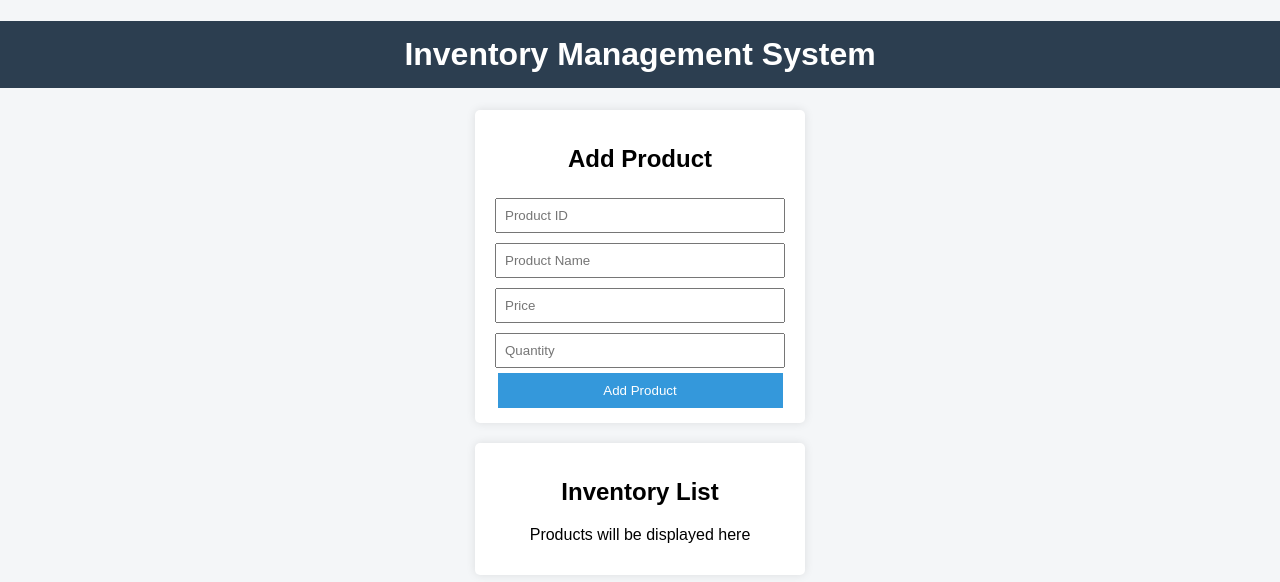
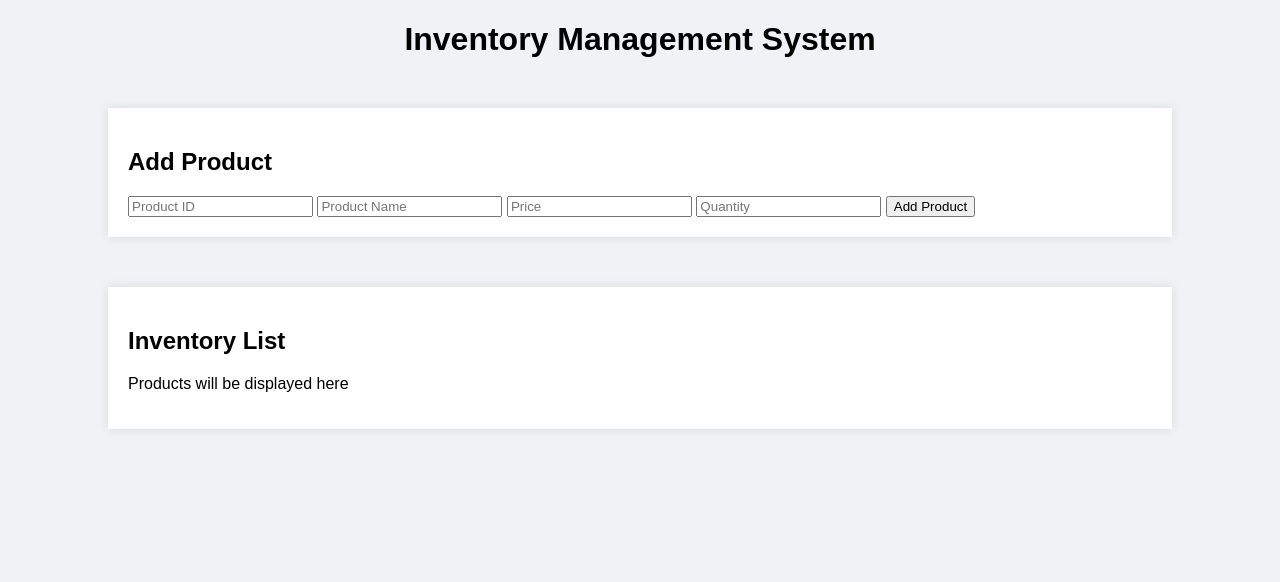
Before and after one commit to maliha-shazad/Major-Assignment-Group, a plain HTML site: page Inventory-Management-System/frontend/index.html in a window 1280 px wide. Drawn offline with Linux system fonts and the light colour scheme.

Commit message:
Update style.css

```diff
--- a/Inventory-Management-System/frontend/style.css
+++ b/Inventory-Management-System/frontend/style.css
@@ -1,41 +1,58 @@
 body {
     font-family: Arial, sans-serif;
-    background-color: #f4f6f8;
+    background-color: #f0f2f5;
     margin: 0;
     padding: 0;
+}
+
+.container {
+    width: 80%;
+    margin: 50px auto;
+    background-color: #fff;
+    padding: 20px;
+    box-shadow: 0 0 10px rgba(0, 0, 0, 0.1);
+}
+
+h1 {
+    text-align: center;
+    margin-bottom: 20px;
+}
+
+form {
+    display: flex;
+    justify-content: space-between;
+    margin-bottom: 20px;
+}
+
+form input {
+    padding: 5px;
+    margin-right: 10px;
+    flex: 1;
+}
+
+form button {
+    padding: 5px 10px;
+}
+
+table {
+    width: 100%;
+    border-collapse: collapse;
+}
+
+table, th, td {
+    border: 1px solid #ccc;
+}
+
+th, td {
+    padding: 10px;
     text-align: center;
 }
 
-h1 {
-    background-color: #2c3e50;
-    color: white;
-    padding: 15px;
-}
-
-.container {
-    background: white;
-    width: 300px;
-    margin: 20px auto;
-    padding: 15px;
-    border-radius: 5px;
-    box-shadow: 0 0 10px rgba(0,0,0,0.1);
-}
-
-input {
-    width: 90%;
-    padding: 8px;
-    margin: 5px 0;
-}
-
-button {
-    padding: 10px;
-    width: 95%;
-    background-color: #3498db;
-    border: none;
-    color: white;
+button.edit, button.delete {
+    padding: 5px 10px;
+    margin: 0 2px;
     cursor: pointer;
 }
 
-button:hover {
-    background-color: #2980b9;
-}
+button.edit { background-color: #f0ad4e; color: #fff; border: none; }
+button.delete { background-color: #d9534f; color: #fff; border: none; }
```
